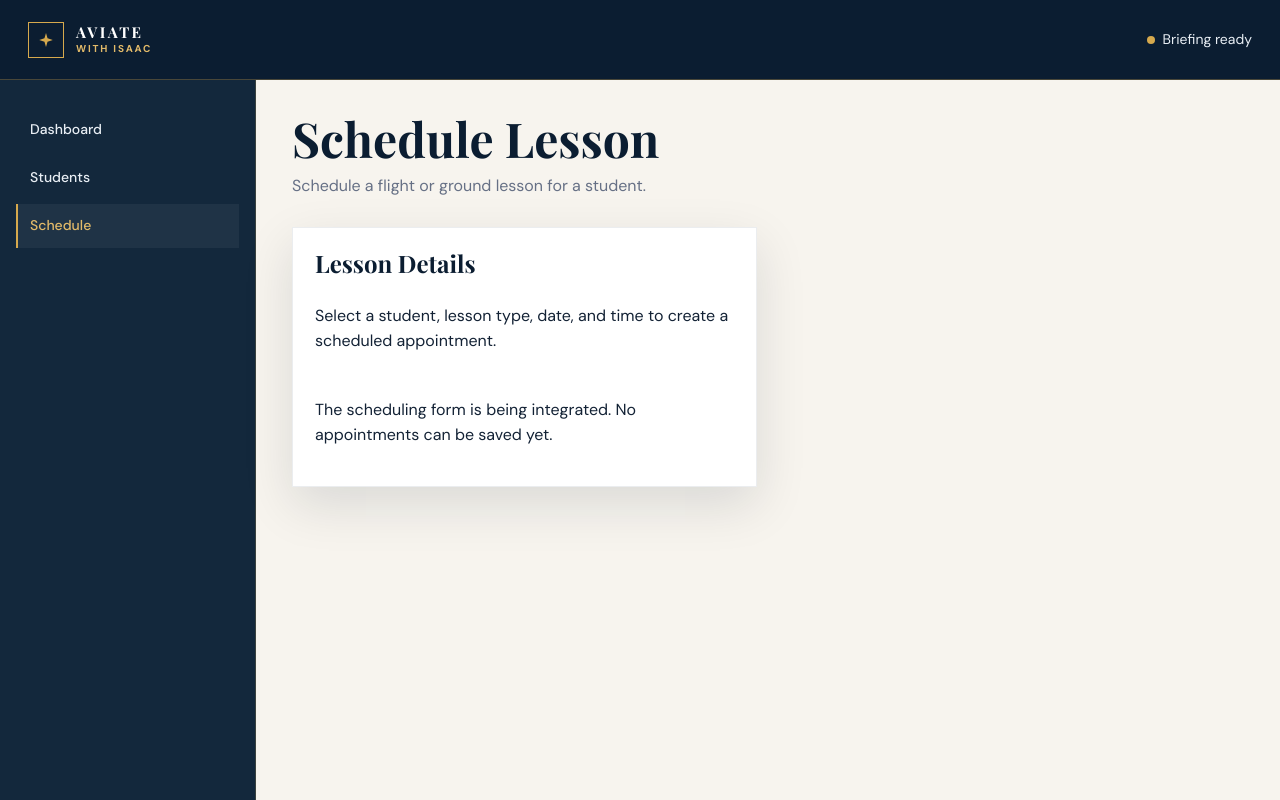
After one commit to marthijensen/aviate-with-isaac, a PHP site: page /schedule in a window 1280 px wide. The commit adds this page. Run offline with PHP 8.4, Linux system fonts and the light colour scheme.

Commit message:
Add Schedule Lesson page and navigation

```diff
--- a/src/routes.php
+++ b/src/routes.php
@@ -185,5 +185,12 @@ function app_router(): Router
         ]);
     });
 
+    // Display the Schedule Lesson page.
+    $router->get('/schedule', static function (): void {
+        render('schedule', [
+            'title' => 'Schedule Lesson',
+        ]);
+    });
+
     return $router;
 }
--- a/views/layout.php
+++ b/views/layout.php
@@ -51,6 +51,10 @@
                   Students
               </a>
 
+              <a href="/schedule"<?= $currentPath === '/schedule' ? ' class="active" aria-current="page"' : '' ?>>
+                  Schedule
+              </a>
+
           </nav>
       </aside>
 
--- /dev/null
+++ b/views/schedule.php
@@ -0,0 +1,23 @@
+<h1>Schedule Lesson</h1>
+
+<p class="lead">
+    Schedule a flight or ground lesson for a student.
+</p>
+
+<section class="fields-grid">
+    <article class="field-card">
+
+        <h2>Lesson Details</h2>
+
+        <p>
+            Select a student, lesson type, date, and time
+            to create a scheduled appointment.
+        </p>
+
+        <p>
+            The scheduling form is being integrated.
+            No appointments can be saved yet.
+        </p>
+
+    </article>
+</section>
```
